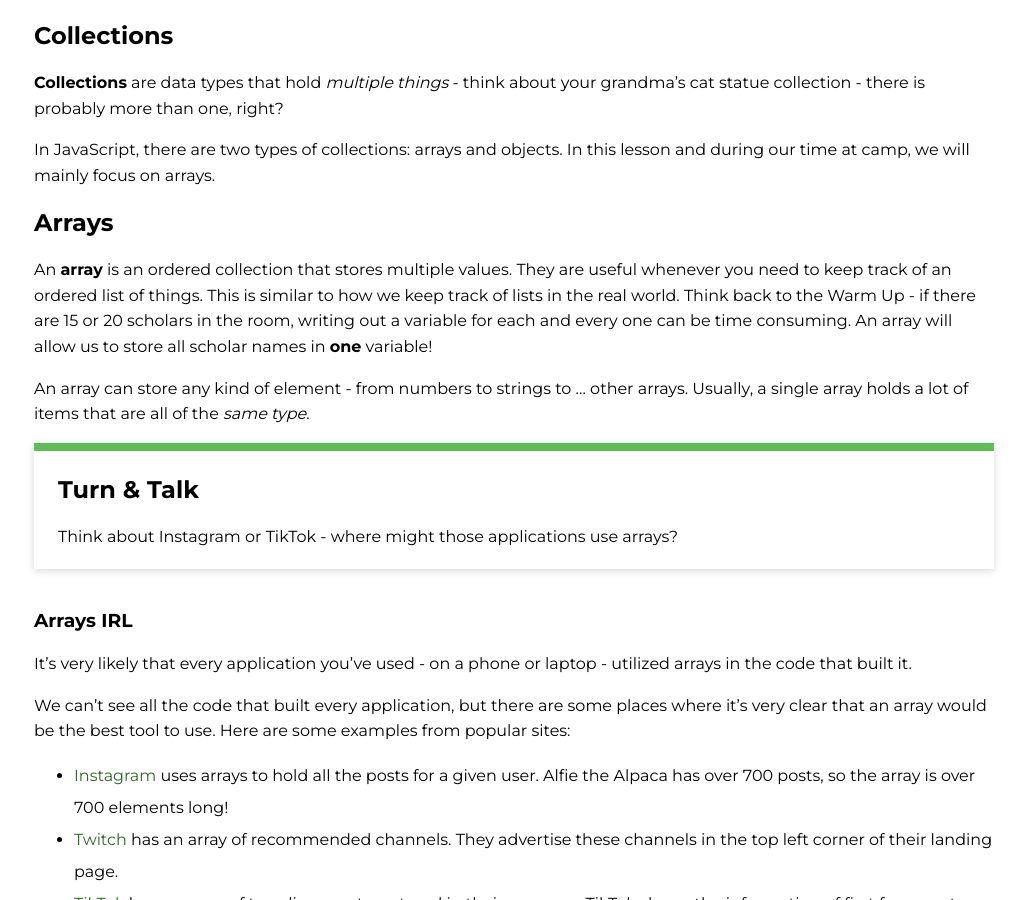
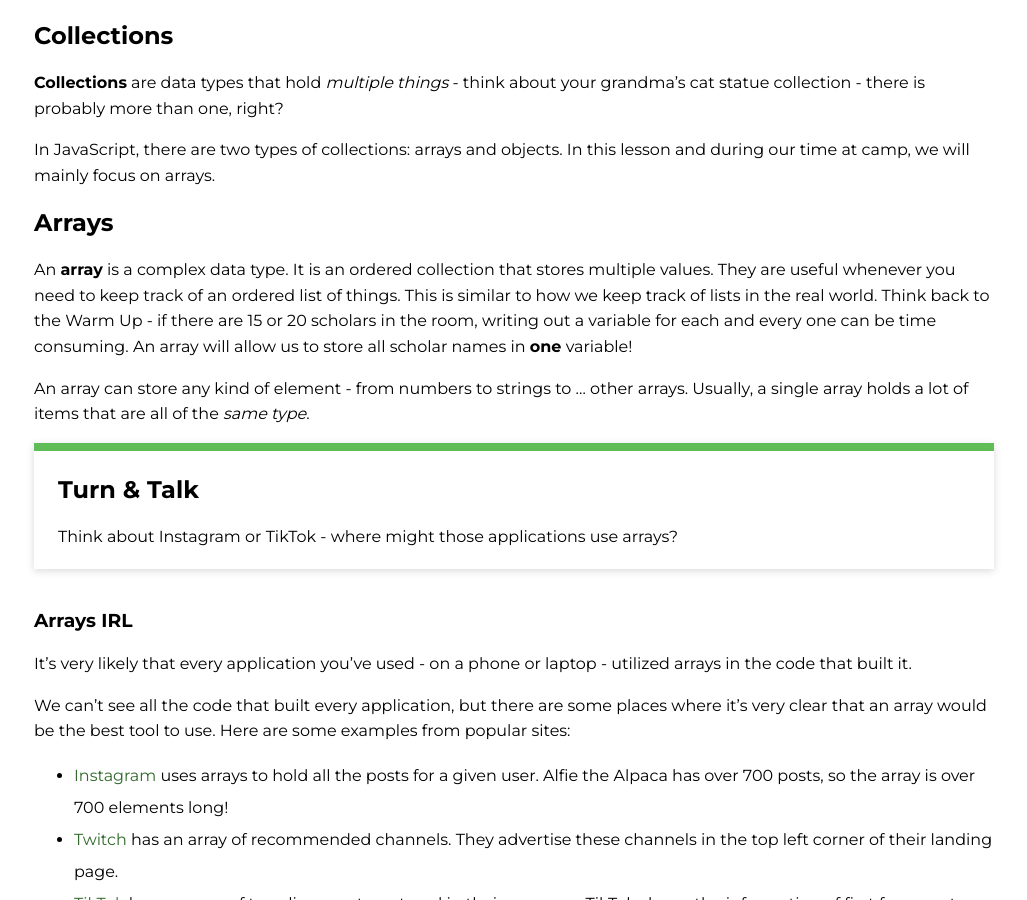
Before and after one commit to ameseee/kwk-curriculum-site, a Jekyll site: the page built from web-app/lessons/js-arrays-intro/index.md, in a window 1280 px wide and 900 px high, scrolled down 642 px. Shown: the whole window, without its empty margins (126-1153 px from the left). Built offline with Jekyll 4.4.1, drawn with Linux system fonts in a browser that asks for light colours; nearby versions of some CDN libraries.

Commit message:
Add note on data type for arrays

```diff
--- a/web-app/lessons/js-arrays-intro/index.md
+++ b/web-app/lessons/js-arrays-intro/index.md
@@ -26,7 +26,7 @@
 
 ## Arrays
 
-An **array** is an ordered collection that stores multiple values. They are useful whenever you need to keep track of an ordered list of things. This is similar to how we keep track of lists in the real world. Think back to the Warm Up - if there are 15 or 20 scholars in the room, writing out a variable for each and every one can be time consuming. An array will allow us to store all scholar names in **one** variable!
+An **array** is a complex data type. It is an ordered collection that stores multiple values. They are useful whenever you need to keep track of an ordered list of things. This is similar to how we keep track of lists in the real world. Think back to the Warm Up - if there are 15 or 20 scholars in the room, writing out a variable for each and every one can be time consuming. An array will allow us to store all scholar names in **one** variable!
 
 An array can store any kind of element - from numbers to strings to ... other arrays. Usually, a single array holds a lot of items that are all of the _same type_.
 
```
